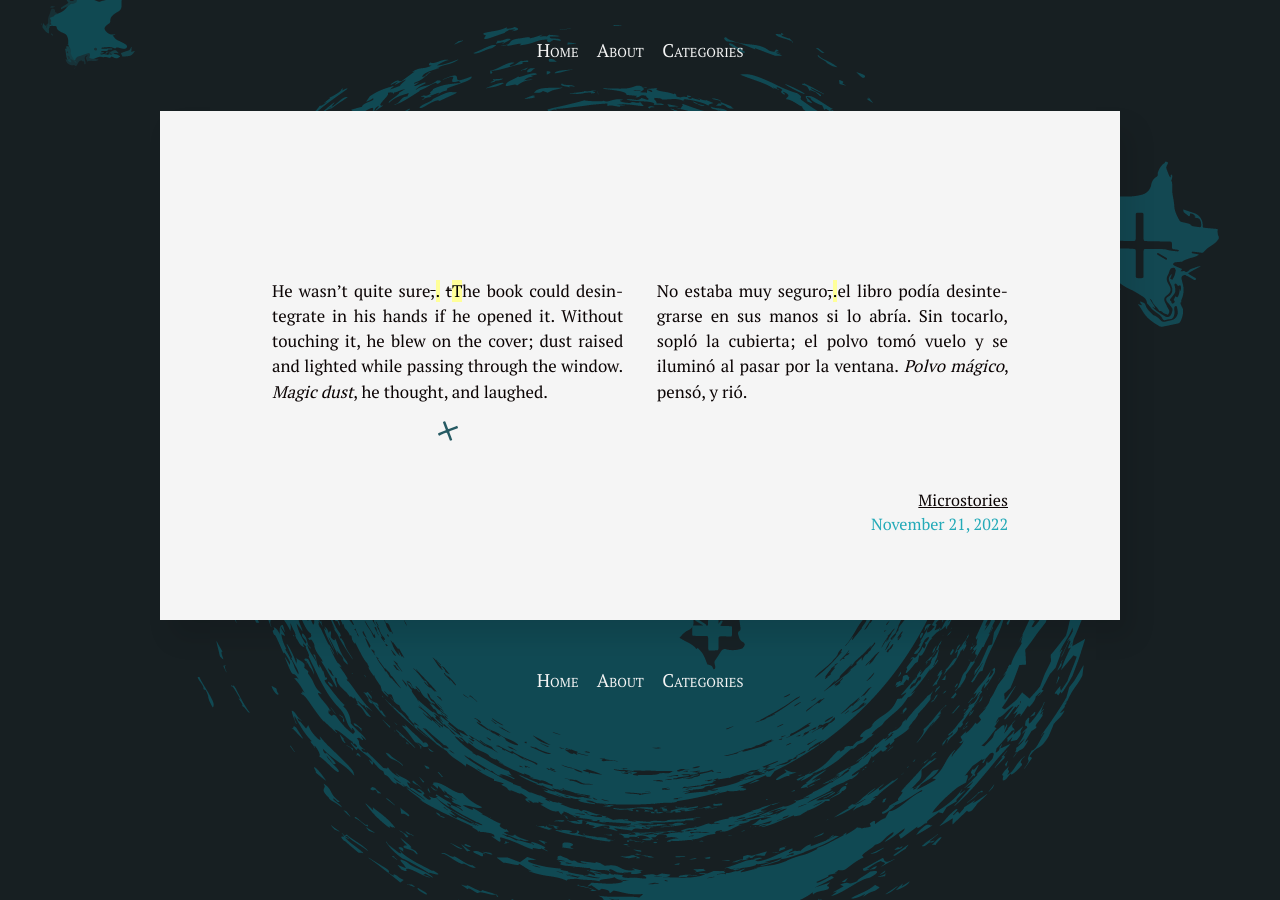
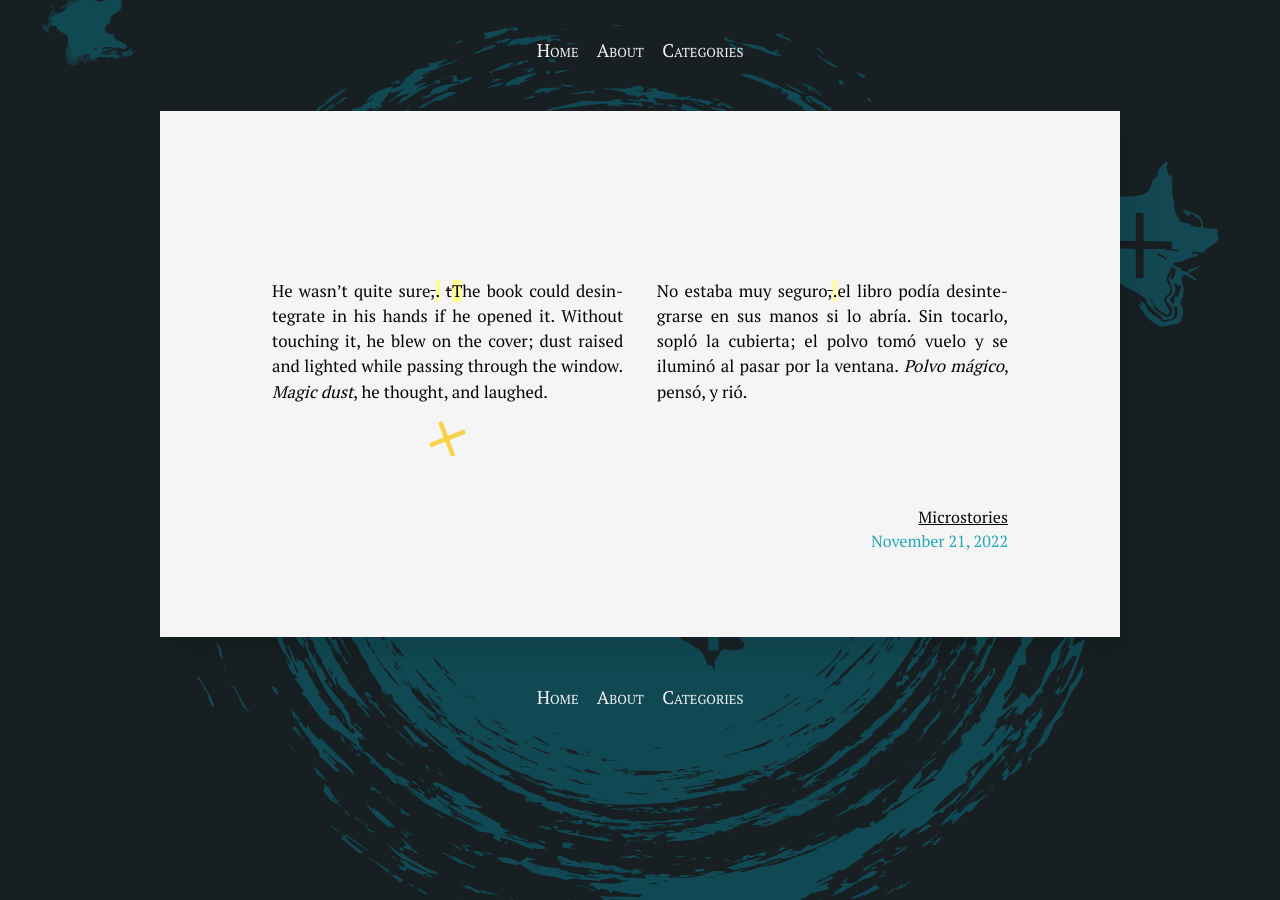
Before and after one commit to silvialohrmann/editorial, a Jekyll site: the page built from _posts/2022-11-21-he-wasnt-quite-sure.md, in a window 1280 px wide. Built offline with Jekyll 4.4.1, drawn with Linux system fonts in a browser that asks for light colours.

Commit message:
Update _base.scss

```diff
--- a/_sass/_base.scss
+++ b/_sass/_base.scss
@@ -105,7 +105,7 @@ p > cite {
 hr {
   border: 0;
   height: 0;
-  @include divider-intertext;
+  @include divider;
   margin: 1em auto;
 }
 
```
